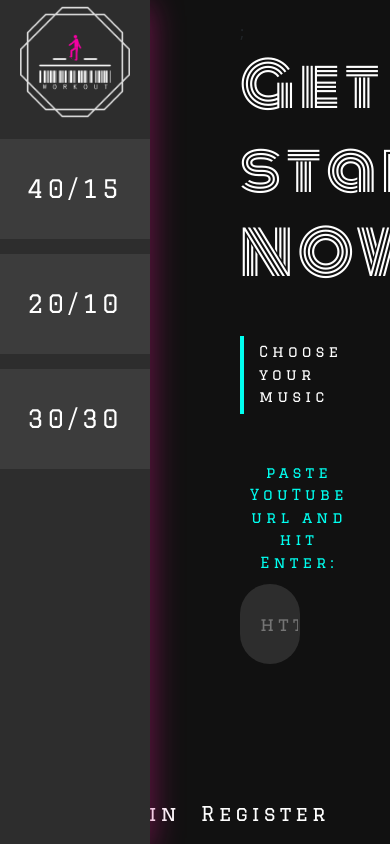
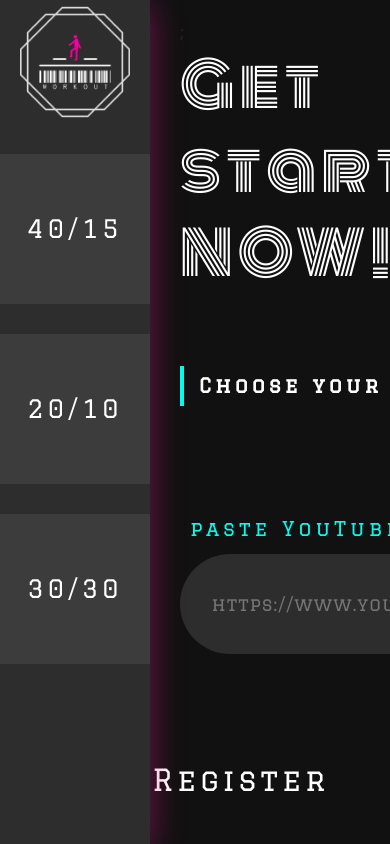
Before and after one commit to JuliaMaxx/final_project, a Django app: page /1/1/1 in a window 390 px wide; the page is wider, and only the part inside the window is pictured. Run offline with Django 4.2, Linux system fonts and the light colour scheme.

Commit message:
responsive

```diff
--- a/final_project/workout/static/workout/_boxButtons.scss
+++ b/final_project/workout/static/workout/_boxButtons.scss
@@ -5,6 +5,13 @@
     text-align: left;
     padding: 5px 15px;
     animation: SlideIn 2s;
+    @media (max-width:1024px) {
+        font-size: 20px;
+        font-weight: 700;
+        white-space: nowrap;
+        margin-top: 70px;
+        margin-bottom: 60px;
+    }
 }
 .boxes{
     @include flexBetween(row);
@@ -17,12 +24,26 @@
     .box_sm{
         @include box(280px, 100px, 50px);
     }
+    @media (max-width:700px) {
+        @include flexBetween(column);
+        width:120vw;
+        justify-content: center;
+        align-items: center;
+        .box{
+            @include box(90vw, 220px, 30px);
+        }
+    }
 }
 .music_input{
     text-align: center;
     width:100%;
     height:80px;
     @include font1(18px, $neon_pink);
+    @media (max-width:1024px){
+        height:100px;
+        width: 600px;
+        letter-spacing: 1px;
+    }
     background-color: $gray;
     border:none;
     border-radius: 50px;
@@ -34,5 +55,9 @@
 }
 .label{
     @include font1(15px, $neon_blue);
+    @media (max-width:1024px) {
+        font-size: 20px;
+        white-space: nowrap;
+    }
     margin: 35px 0px 10px 10px;
 }
--- a/final_project/workout/static/workout/_forms.scss
+++ b/final_project/workout/static/workout/_forms.scss
@@ -1,5 +1,9 @@
 .info{
     @include font1(14px, $white);
+    @media (max-width:800px) {
+        white-space: nowrap;
+        font-size: 20px;
+    }
     letter-spacing: 2px;
     .info_link{
         color:$neon_pink;
@@ -10,6 +14,9 @@
 }
 form{
     text-align: center;
+    @media (max-width:800px) {
+        width:150vw;
+    }
     margin-top:60px;
     .form-control{
         margin: 10px 0px;
--- a/final_project/workout/static/workout/_player.scss
+++ b/final_project/workout/static/workout/_player.scss
@@ -1,6 +1,18 @@
 .player{
     margin-top: 20px;
     @include flexBetween(row);
+    @media(max-width: 767px){
+        @include flexBetween(column);
+        width:100vw;
+        gap:100px;
+        margin-top: 130px;
+    }
+    @media (min-width: 768px) and (max-width: 1025px){
+        @include flexBetween(column);
+        width:100vw;
+        gap:50px;
+        margin-top: 100px;
+    }
     justify-content: center;
     align-items: top;
     gap: 120px;
--- a/final_project/workout/static/workout/styles.css
+++ b/final_project/workout/static/workout/styles.css
@@ -64,6 +75,15 @@ form .form-control:focus {
   text-align: left;
   padding: 5px 15px;
   animation: SlideIn 2s;
+}
+@media (max-width: 1024px) {
+  .buttons_header {
+    font-size: 20px;
+    font-weight: 700;
+    white-space: nowrap;
+    margin-top: 70px;
+    margin-bottom: 60px;
+  }
 }
 
 .boxes {
@@ -141,6 +192,13 @@ form .form-control:focus {
   padding-left: 20px;
   transition: border 0.3s;
 }
+@media (max-width: 1024px) {
+  .music_input {
+    height: 100px;
+    width: 600px;
+    letter-spacing: 1px;
+  }
+}
 .music_input:hover {
   border: 2px solid #FF0099;
 }
@@ -154,6 +212,12 @@ form .form-control:focus {
   color: #00FFF0;
   margin: 35px 0px 10px 10px;
 }
+@media (max-width: 1024px) {
+  .label {
+    font-size: 20px;
+    white-space: nowrap;
+  }
+}
 
 .player {
   margin-top: 20px;
@@ -234,9 +322,19 @@ form .form-control:focus {
 .body_element {
   background-color: #111111;
   height: 100%;
-  padding-left: 240px;
-  padding-right: 90px;
   padding-top: 20px;
+}
+@media (max-width: 1024px) {
+  .body_element {
+    padding-left: 180px;
+    padding-right: 60px;
+  }
+}
+@media (min-width: 1025px) {
+  .body_element {
+    padding-left: 240px;
+    padding-right: 90px;
+  }
 }
 
 .navigation_bar {
@@ -261,13 +359,24 @@ form .form-control:focus {
   left: 0;
 }
 .navigation_bar .toggle_btn {
-  height: 100px;
   width: 150px;
   background-color: #3C3C3C;
-  line-height: 100px;
-  margin-top: 15px;
   cursor: pointer;
   transition: all 0.3s;
+}
+@media (max-width: 1024px) {
+  .navigation_bar .toggle_btn {
+    height: 150px;
+    line-height: 150px;
+    margin-top: 30px;
+  }
+}
+@media (min-width: 1025px) {
+  .navigation_bar .toggle_btn {
+    height: 100px;
+    line-height: 100px;
+    margin-top: 15px;
+  }
 }
 .navigation_bar .toggle_btn:hover {
   color: #00FFF0;
@@ -287,7 +396,16 @@ form .form-control:focus {
   align-items: center;
   gap: 20px;
   width: 100%;
-  padding-right: 50px;
+}
+@media (max-width: 1024px) {
+  .header {
+    padding-right: 0px;
+  }
+}
+@media (min-width: 1025px) {
+  .header {
+    padding-right: 50px;
+  }
 }
 .header .heading {
   font-family: "Monoton", sans-serif;
@@ -316,6 +434,13 @@ form .form-control:focus {
   bottom: 15px;
   right: 60px;
 }
+@media (max-width: 1024px) {
+  .footer {
+    height: 100px;
+    font-size: 30px;
+    margin-top: 20px;
+  }
+}
 .footer .footer_link {
   margin-left: 5px;
 }
--- a/final_project/workout/static/workout/styles.scss
+++ b/final_project/workout/static/workout/styles.scss
@@ -15,8 +15,14 @@
 .body_element{
     background-color: $black;
     height:100%;
-    padding-left: $nav_bar_width + 90px;
-    padding-right: 90px;
+    @media(max-width:1024px){
+        padding-left: $nav_bar_width + 30px;
+        padding-right: 60px;
+    }
+    @media(min-width:1025px){
+        padding-left: $nav_bar_width + 90px;
+        padding-right: 90px;
+    }
     padding-top: 20px;
 }
 .navigation_bar{
@@ -31,11 +37,19 @@
     top: 0;
     left: 0;
     .toggle_btn{
-        height: 100px;
+        @media(max-width:1024px){
+            height:150px;
+            line-height: 150px;
+            margin-top: 30px;
+        }
+        @media(min-width:1025px){
+
+            height: 100px;
+            line-height: 100px;
+            margin-top: 15px;
+        }
         width: $nav_bar_width;
         background-color: $light_gray;
-        line-height: 100px;
-        margin-top: 15px;
         cursor: pointer;
         @include transition(all);
         &:hover{
@@ -57,9 +71,15 @@
 .header{
     @include flexBetween(row);
     width:100%;
-    padding-right:50px;
+    @media(max-width:1024px){
+        padding-right:0px;
+    }
+    @media(min-width:1025px){
+
+        padding-right:50px;
+
+    }
     .heading{
-        // animation: SlideIn 2s;
         @include font2();
     }
 }
@@ -67,6 +87,11 @@
     @include flexBetween(row);
     @include font1(20px, $white);
     width:auto;
+    @media(max-width:1024px){
+        height:100px;
+        font-size: 30px;
+        margin-top: 20px;
+    }
     position: fixed;
     bottom: 15px;
     right: 60px;
--- a/final_project/workout/templates/workout/player.html
+++ b/final_project/workout/templates/workout/player.html
@@ -29,9 +29,5 @@
         <div><iframe width="420" height="280" src="https://www.youtube.com/embed/{{ id }}" frameborder="0" allowfullscreen></iframe></div>
 
     </div>
-    <script>
-        const sound1 = "1573487120_fad402838ffc2a5.mp3";
-        const sound2 = "mixkit-digital-quick-tone-2866.wav";
-    </script>
     <script src="{% static 'workout/timer.js' %}"></script>
 {% endblock %}
```
Also changed, not shown: other parts of final_project/workout/static/workout/styles.css (+66 -0 lines), final_project/db.sqlite3, 1 other file.
